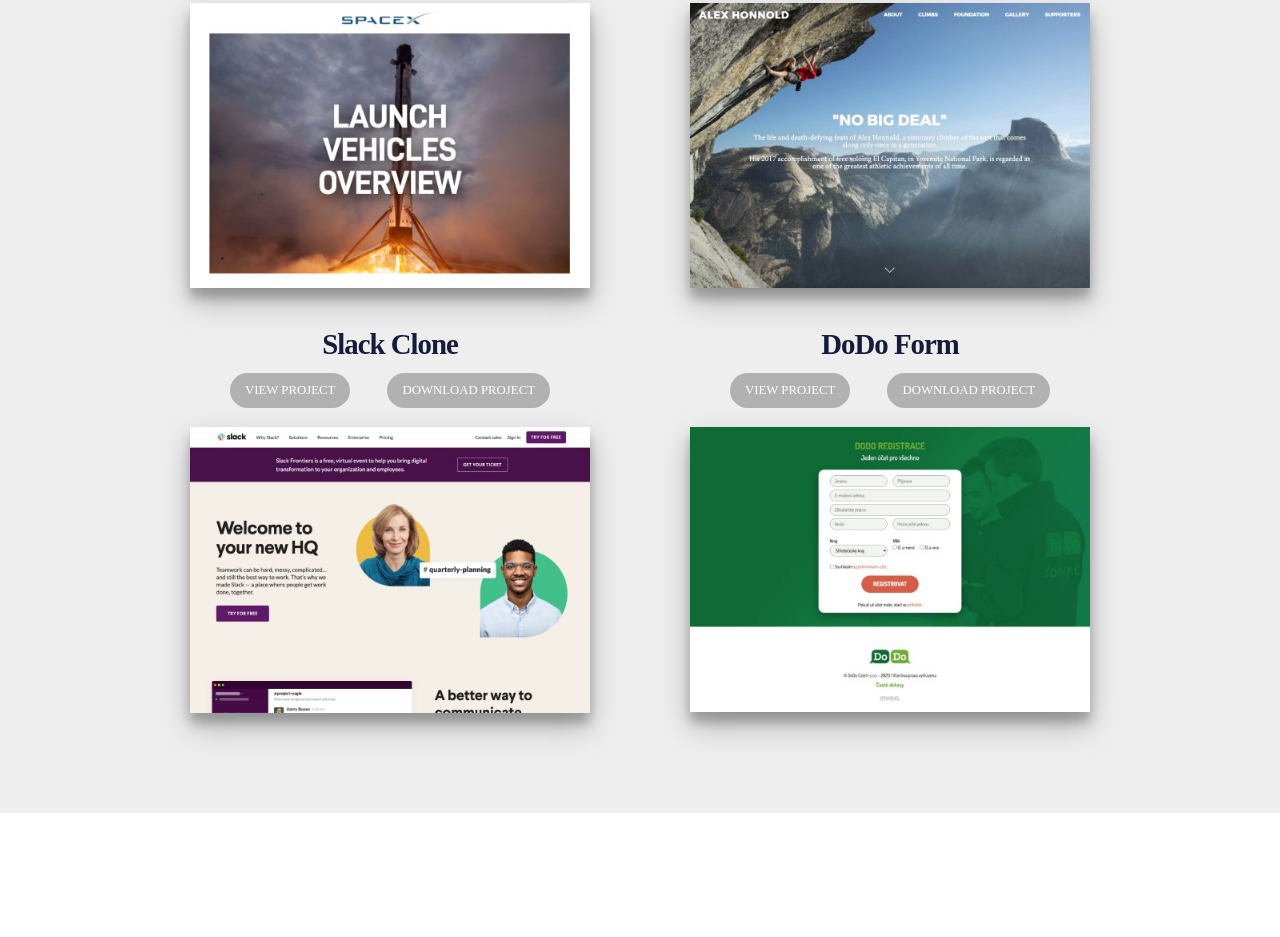
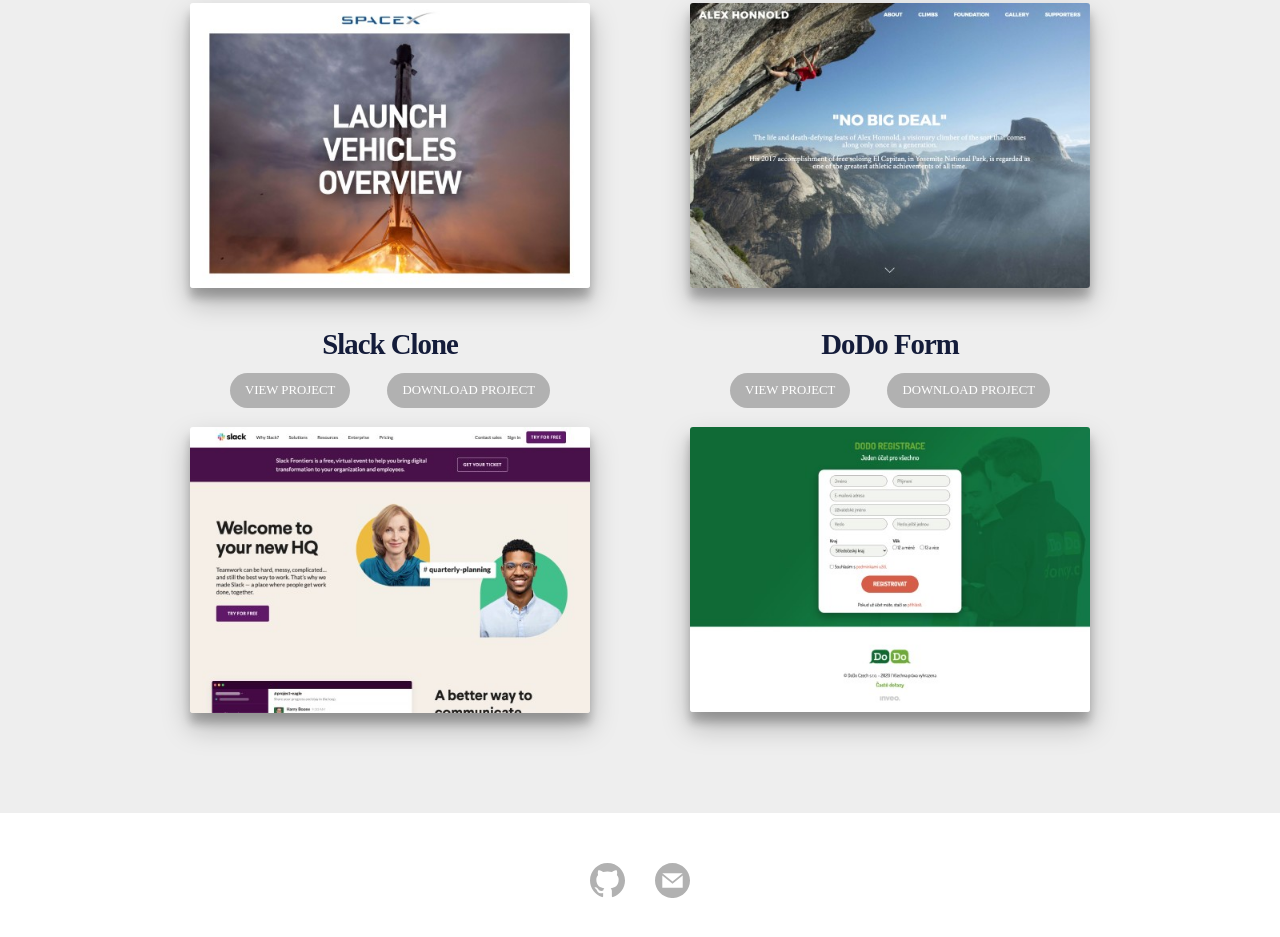
Before and after one commit to filipfarag/filipfarag.github.io, a plain HTML site: page index.html in a window 1280 px wide. Shown: the part 1076-2013 px from the top of the page. Before the commit the page ends 1889 px from the top, so only its background shows below. Drawn offline with Linux system fonts and the light colour scheme; a web font is replaced by a local one.

Commit message:
Add footer to Homepage

```diff
--- a/css/style.css
+++ b/css/style.css
@@ -190,6 +190,7 @@ h2 {
 .project img[src*="project"] {
     box-shadow: 0 14px 28px rgba(0,0,0,0.25), 0 10px 10px rgba(0,0,0,0.22);
     width: 400px;
+    border-radius: 3px;
 }
 
 h3 {
@@ -215,6 +216,34 @@ h3 {
 
 
 /*––––––––––––––––––––FOOTER––––––––––––––––––––*/
+footer {
+    padding: 50px 0px;
+    display: flex;
+    justify-content: center;
+    align-items: center;
+}
+
+footer a:nth-child(1) {
+    margin-right: 30px;
+}
+
+footer path {
+    fill: #B1B1B1;
+    transition: .3s cubic-bezier(0.6, 1.5, 0.6, 1);
+}
+
+footer svg:hover path {
+    fill: #404040;
+}
+
+footer svg {
+    transition: .3s cubic-bezier(0.6, 1.5, 0.6, 1);
+}
+
+footer svg:hover {
+    transform: scale(1.4);
+}
+
 
 
 
--- a/index.html
+++ b/index.html
@@ -80,7 +80,8 @@
 
 <!-- FOOTER -->
 		<footer>
-
+			<a href="https://github.com/filipfarag" target="_blank"><svg xmlns="http://www.w3.org/2000/svg" width="35" height="35" viewBox="0 0 24 24"><path d="M12 0c-6.626 0-12 5.373-12 12 0 5.302 3.438 9.8 8.207 11.387.599.111.793-.261.793-.577v-2.234c-3.338.726-4.033-1.416-4.033-1.416-.546-1.387-1.333-1.756-1.333-1.756-1.089-.745.083-.729.083-.729 1.205.084 1.839 1.237 1.839 1.237 1.07 1.834 2.807 1.304 3.492.997.107-.775.418-1.305.762-1.604-2.665-.305-5.467-1.334-5.467-5.931 0-1.311.469-2.381 1.236-3.221-.124-.303-.535-1.524.117-3.176 0 0 1.008-.322 3.301 1.23.957-.266 1.983-.399 3.003-.404 1.02.005 2.047.138 3.006.404 2.291-1.552 3.297-1.23 3.297-1.23.653 1.653.242 2.874.118 3.176.77.84 1.235 1.911 1.235 3.221 0 4.609-2.807 5.624-5.479 5.921.43.372.823 1.102.823 2.222v3.293c0 .319.192.694.801.576 4.765-1.589 8.199-6.086 8.199-11.386 0-6.627-5.373-12-12-12z"/></svg></a>
+			<a href="mailto:fil.farag@gmail.com"><svg xmlns="http://www.w3.org/2000/svg" width="35" height="35" viewBox="0 0 24 24"><path d="M12 .02c-6.627 0-12 5.373-12 12s5.373 12 12 12 12-5.373 12-12-5.373-12-12-12zm6.99 6.98l-6.99 5.666-6.991-5.666h13.981zm.01 10h-14v-8.505l7 5.673 7-5.672v8.504z"/></svg></a>
 		</footer>
 	</body>
 </html>
```
Also changed, not shown: img/icon-github.svg (added), img/icon-mail.svg (added).
